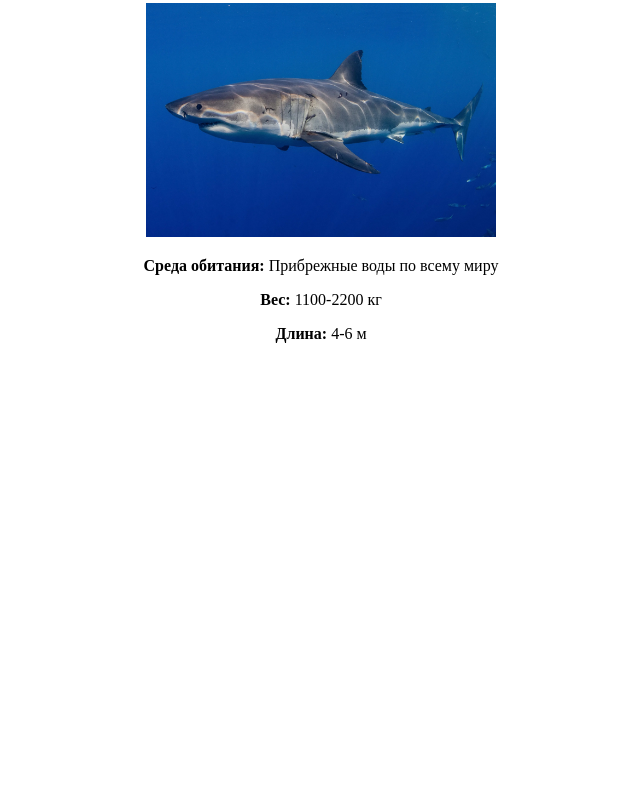
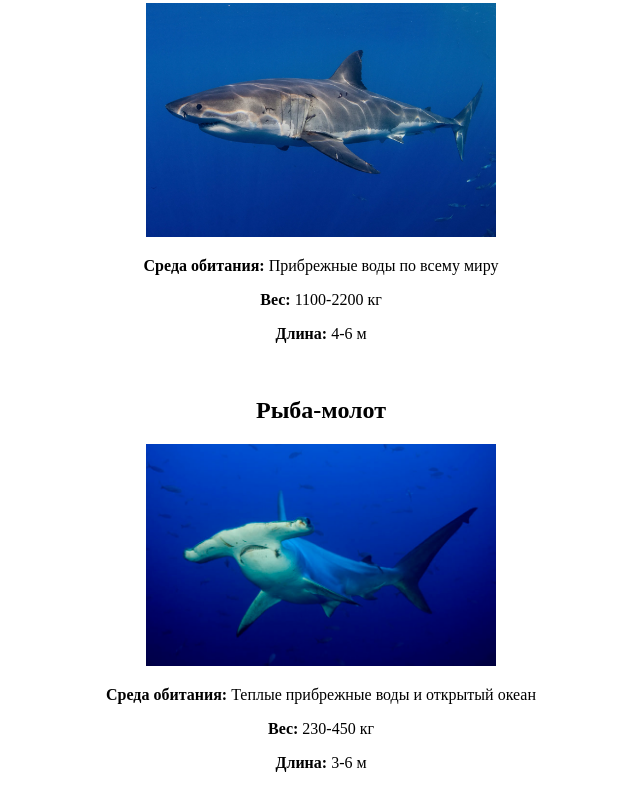
Before and after one commit to poliaavish/fish, a plain HTML site: page index.html in a window 1280 px wide. Shown: the part 558-1368 px from the top of the page, without its empty margins (319-959 px from the left). Before the commit the page ends 943 px from the top, so only its background shows below. Drawn offline with Linux system fonts and the light colour scheme.

Commit message:
Project initial

```diff
--- a/index.html
+++ b/index.html
@@ -27,5 +27,12 @@
 
     <br>
 
+    <h2>Рыба-молот</h2>
+    <img width=350px src="img/hammerhead_shark.jpg">
+    <p><b>Среда обитания:</b> Теплые прибрежные воды и открытый океан</p>
+    <p><b>Вес:</b> 230-450 кг</p>
+    <p><b>Длина:</b> 3-6 м</p>
+
+    <br>
 </body>
 </html>
```
Also changed, not shown: img/hammerhead_shark.jpg (added).
